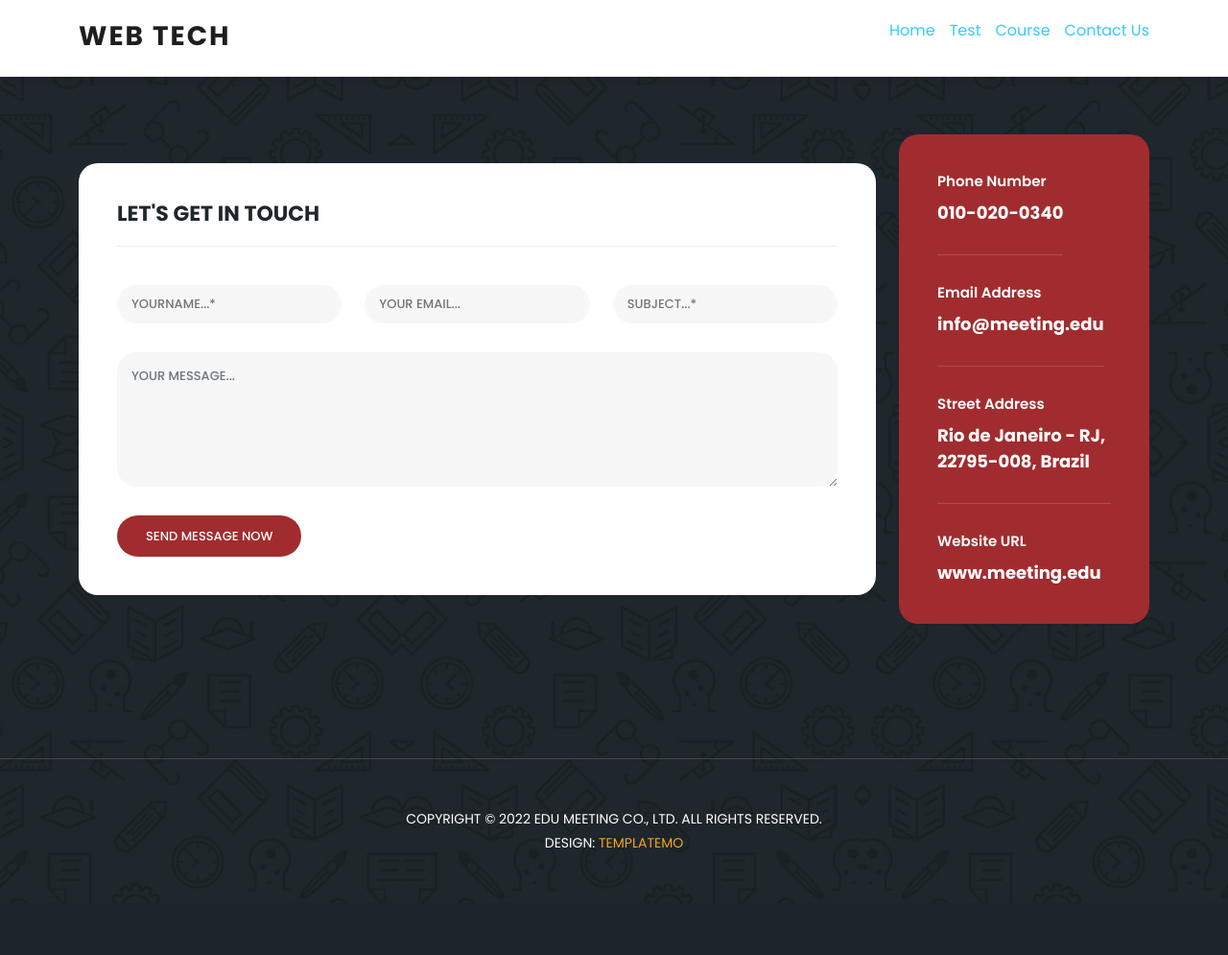
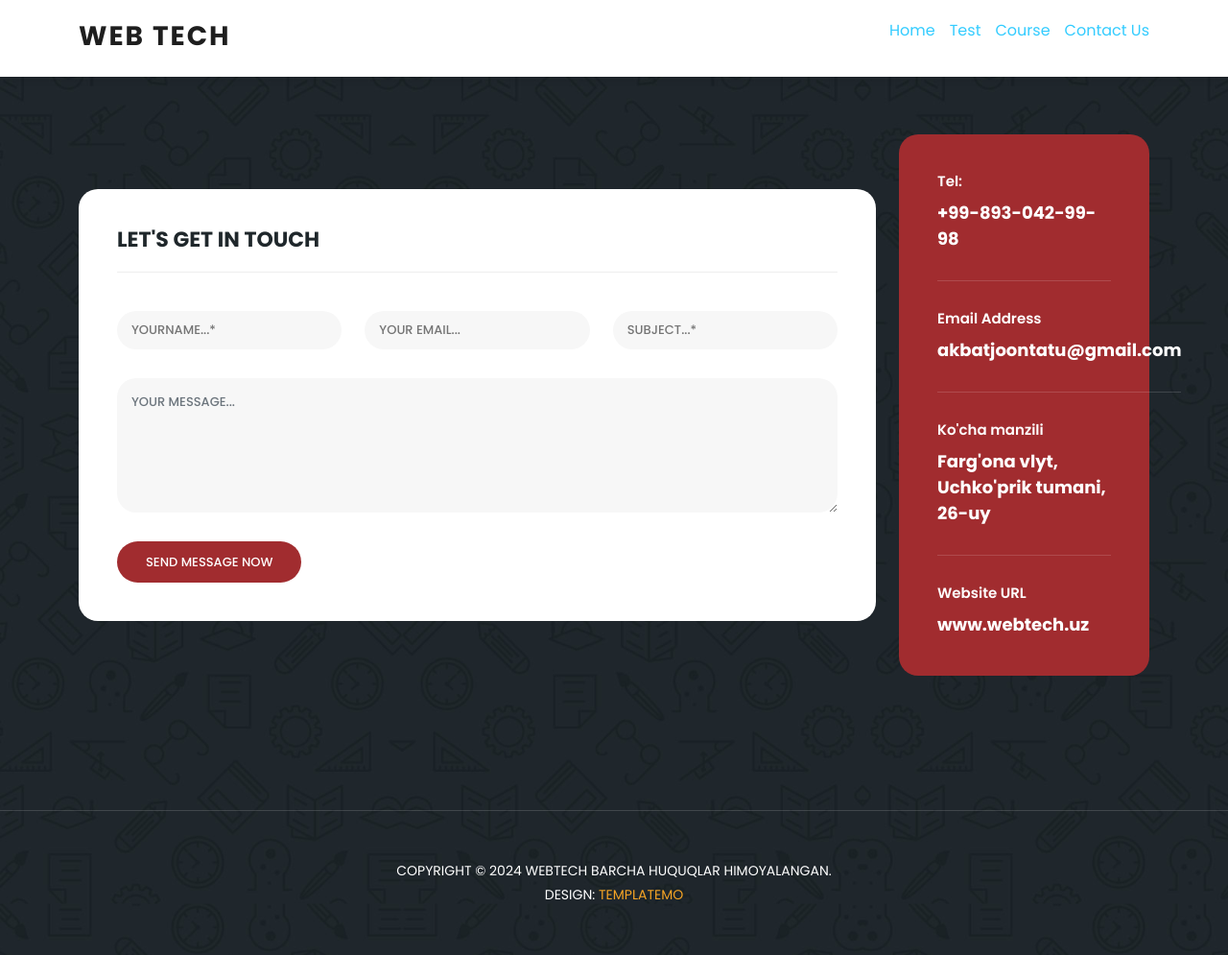
Before and after one commit to Asilbek-MR/webtech, a Django app: page /contact/ in a window 1280 px wide. Shown: the whole page at 96% size. Before the commit the page ends 884 px from the top, so only its background shows below. Run offline with Django 4.2, Linux system fonts and the light colour scheme; some libraries are stand-ins or nearby versions.

Commit message:
add uz tarjimon

```diff
--- a/donwapp/admin.py
+++ b/donwapp/admin.py
@@ -1,5 +1,5 @@
 from django.contrib import admin
-from .models import Feedback,Answer,Test,Category,Article,Students
+from .models import Feedback,Answer,Test,Category,Article,Student
 # Register your models here.
 
 @admin.register(Feedback)
@@ -17,13 +17,13 @@ class TestAdmin(admin.ModelAdmin):
 
 @admin.register(Category)
 class CategoryAdmin(admin.ModelAdmin):
-    list_display = ('name', 'summary','read_time','body')
+    list_display = ('title','name', 'summary','read_time','body')
 
 
 @admin.register(Article)
 class ArticleAdmin(admin.ModelAdmin):
     list_display = ('title', 'summary','body')
 
-@admin.register(Students)
+@admin.register(Student)
 class StudentsAdmin(admin.ModelAdmin):
     list_display = ('name', 'succeeded','students','teachers','awards')
--- a/donwapp/models.py
+++ b/donwapp/models.py
@@ -37,17 +37,19 @@ class Article(models.Model):
     title = models.CharField(max_length=255)
     summary = models.CharField(max_length=255)
     body = models.TextField()
+    image = models.ImageField(upload_to='article')
 
     def __str__(self):
         return self.title
 
 
-class Students(models.Model):
+class Student(models.Model):
     name = models.CharField(max_length=255)
     succeeded = models.IntegerField(default=0)
     students = models.IntegerField(default=0)
     teachers = models.IntegerField(default=0)
     awards = models.IntegerField(default=0)
+    image = models.ImageField(upload_to='students/')
 
     def __str__(self) -> str:
         return self.name
--- a/donwapp/urls.py
+++ b/donwapp/urls.py
@@ -6,8 +6,8 @@ urlpatterns = [
     path('', index, name='index'),
     path('detail/', detail, name='detail'),
     path('contact/', contact, name='contact'),
-    path('test/', test, name='test'),
-    path('course/', course, name='course'),
+    path('tests/', test, name='test'),
+    path('courses/', course, name='course'),
     path('course-detail/', course_detail, name='course_detail'),
     path('test-detail/', test_detail, name='test_detail'),
     path('done/', done, name='done'),
--- a/donwapp/views.py
+++ b/donwapp/views.py
@@ -1,17 +1,16 @@
-from django.shortcuts import render, redirect
-from pytube import YouTube
-from io import BytesIO
-from django.http import StreamingHttpResponse
-from .models import Feedback
-import re
-from django.contrib import messages
-
+from django.shortcuts import render
+from .models import Feedback,Answer,Article,Category,Student,Test
 # Create your views here.
 
 
 
 def index(request):
-    return render(request, 'index.html')
+    obj = Article.objects.all()
+    context = {
+        "article":obj,
+
+    }
+    return render(request, 'index.html',context)
 
 def detail(request):
     return render(request, 'meeting-details.html')
--- a/requrements.txt
+++ b/requrements.txt
@@ -5,3 +5,4 @@ sqlparse==0.4.4
 tzdata==2023.3
 gunicorn==21.2.0
 whitenoise==6.6.0
+pillow==10.2.0
--- a/templates/index.html
+++ b/templates/index.html
@@ -75,11 +75,11 @@ https://templatemo.com/tm-569-edu-meeting
             <div class="row">
               <div class="col-lg-12">
                 <div class="caption">
-              <h6>Hello Students</h6>
-              <h2>Welcome to Education</h2>
-              <p>This is an edu meeting HTML CSS template provided by <a rel="nofollow" href="https://templatemo.com/page/1" target="_blank">TemplateMo website</a>. This is a Bootstrap v5.1.3 layout. The video background is taken from Pexels website, a group of young people by <a rel="nofollow" href="https://www.pexels.com/@pressmaster" target="_blank">Pressmaster</a>.</p>
+              <h6>Salom Talabalar</h6>
+              <h2>Ta'limga xush kelibsiz</h2>
+              <p>Ta'lim, insonning bilim va ko'nikmalarini oshiruvchi jarayon, hayotga boy og'ir ta'sir qiluvchi amaliyotdir. Bu, bilimni olish, ma'lumotlarni tushunish va rivojlanish uchun yo'l ochadi.</p>
               <div class="main-button-red">
-                  <div class="scroll-to-section"><a href="#contact">Join Us Now!</a></div>
+                <a href="{% url 'contact' %}"><div class="scroll-to-section">Hozir Bizga Qo'shiling!</div></a>
               </div>
           </div>
               </div>
@@ -95,55 +95,18 @@ https://templatemo.com/tm-569-edu-meeting
         <div class="col-lg-12">
           <div class="owl-service-item owl-carousel">
 
+            {% for i in article %}
             <div class="item">
               <div class="icon">
                 <img src="{% static "assets/images/service-icon-01.png" %}" alt="">
               </div>
               <div class="down-content">
-                <h4>Best Education</h4>
-                <p>Suspendisse tempor mauris a sem elementum bibendum. Praesent facilisis massa non vestibulum.</p>
+                <h4>{{i.title}}</h4>
+                <p></p>
               </div>
             </div>
+            {%  endfor %}
 
-            <div class="item">
-              <div class="icon">
-                <img src="{% static "assets/images/service-icon-02.png" %}" alt="">
-              </div>
-              <div class="down-content">
-                <h4>Best Teachers</h4>
-                <p>Suspendisse tempor mauris a sem elementum bibendum. Praesent facilisis massa non vestibulum.</p>
-              </div>
-            </div>
-
-            <div class="item">
-              <div class="icon">
-                <img src="{% static "assets/images/service-icon-03.png" %}" alt="">
-              </div>
-              <div class="down-content">
-                <h4>Best Students</h4>
-                <p>Suspendisse tempor mauris a sem elementum bibendum. Praesent facilisis massa non vestibulum.</p>
-              </div>
-            </div>
-
-            <div class="item">
-              <div class="icon">
-                <img src="{% static "assets/images/service-icon-02.png" %}" alt="">
-              </div>
-              <div class="down-content">
-                <h4>Online Meeting</h4>
-                <p>Suspendisse tempor mauris a sem elementum bibendum. Praesent facilisis massa non vestibulum.</p>
-              </div>
-            </div>
-
-            <div class="item">
-              <div class="icon">
-                <img src="{% static "assets/images/service-icon-03.png" %}" alt="">
-              </div>
-              <div class="down-content">
-                <h4>Best Networking</h4>
-                <p>Suspendisse tempor mauris a sem elementum bibendum. Praesent facilisis massa non vestibulum.</p>
-              </div>
-            </div>
 
           </div>
         </div>
@@ -156,7 +119,7 @@ https://templatemo.com/tm-569-edu-meeting
       <div class="row">
         <div class="col-lg-12">
           <div class="section-heading">
-            <h2>Upcoming Meetings</h2>
+            <h2>Maqolalar</h2>
           </div>
         </div>
         <div class="col-lg-4">
@@ -712,20 +675,20 @@ https://templatemo.com/tm-569-edu-meeting
           <div class="right-info">
             <ul>
               <li>
-                <h6>Phone Number</h6>
-                <span>010-020-0340</span>
+                <h6>Tel:</h6>
+                <span>+99-893-042-99-98</span>
               </li>
               <li>
                 <h6>Email Address</h6>
-                <span>info@meeting.edu</span>
+                <span>akbatjoontatu@gmail.com</span>
               </li>
               <li>
-                <h6>Street Address</h6>
-                <span>Rio de Janeiro - RJ, 22795-008, Brazil</span>
+                <h6>Ko'cha manzili</h6>
+                <span>Farg'ona vlyt, Uchko'prik tumani, 26-uy</span>
               </li>
               <li>
                 <h6>Website URL</h6>
-                <span>www.meeting.edu</span>
+                <span>www.webtech.uz</span>
               </li>
             </ul>
           </div>
@@ -733,7 +696,7 @@ https://templatemo.com/tm-569-edu-meeting
       </div>
     </div>
     <div class="footer">
-      <p>Copyright © 2022 Edu Meeting Co., Ltd. All Rights Reserved.
+      <p>Copyright © 2024 webtech Barcha huquqlar himoyalangan.
           <br>Design: <a href="https://templatemo.com" target="_parent" title="free css templates">TemplateMo</a></p>
     </div>
   </section>
```
Also changed, not shown: article/1_HVKOLLX7wprRbHTl2IPDcQ.png (added), article/1_HVKOLLX7wprRbHTl2IPDcQ_8Z73kF0.png (added), article/1_fPMoG8roI5yUURxo-_tEXA.jpg (added), db.sqlite3, donwapp/migrations/0005_article_image_students_image.py (added), donwapp/migrations/0006_rename_students_student.py (added), students/1_fPMoG8roI5yUURxo-_tEXA.jpg (added).
